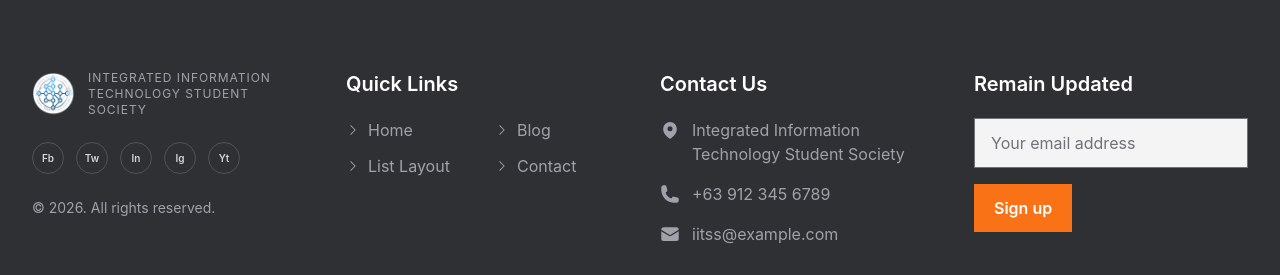
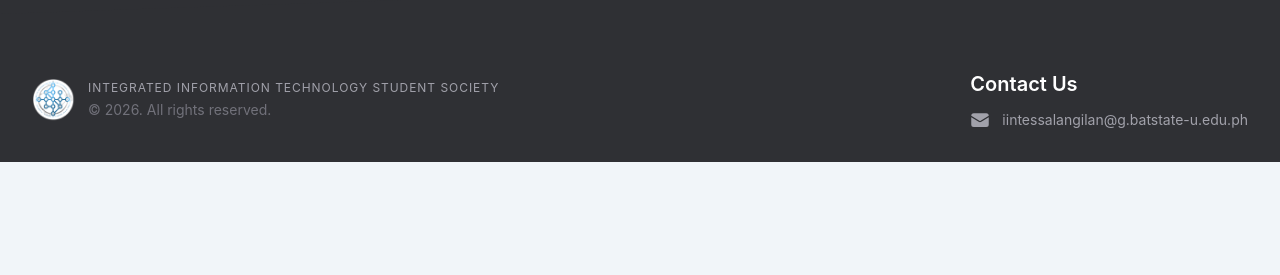
Before and after one commit to ChadBojelador/organization-filmshowcase, a React (Vite) app in the folder client/: page /dashboard in a window 1280 px wide. Shown: the part 2516-2791 px from the top of the page. After the commit the page ends 2678 px from the top, so only its background shows below. Built offline with nearby package versions, Linux system fonts and the light colour scheme; no server answers.

Commit message:
feat: implement AppLayout component with header, footer, and branding structure

```diff
--- a/client/src/components/AppLayout.jsx
+++ b/client/src/components/AppLayout.jsx
@@ -1,19 +1,5 @@
 // frontend/src/components/AppLayout.jsx
-import {
-  ChevronRightIcon,
-  EnvelopeIcon,
-  MapPinIcon,
-  PhoneIcon,
-} from "@heroicons/react/24/solid";
-
-const quickLinks = [
-  "Home",
-  "Blog",
-  "List Layout",
-  "Contact",
-];
-
-const socialItems = ["Fb", "Tw", "In", "Ig", "Yt"];
+import { EnvelopeIcon } from "@heroicons/react/24/solid";
 
 function AppLayout({ children }) {
   return (
@@ -43,81 +29,28 @@ function AppLayout({ children }) {
         <div className="pointer-events-none absolute -top-14 left-0 h-20 w-full -skew-y-2 origin-top-left bg-[#2f3034]" />
 
         <div className="relative mx-auto w-full max-w-7xl px-4 pb-8 pt-16 sm:px-6 lg:px-8 lg:pt-20">
-          <div className="grid grid-cols-1 gap-10 md:grid-cols-2 lg:grid-cols-4">
-            <div className="space-y-6">
-              <div className="flex items-center gap-3">
-                <img src="/logo.png" alt="Integrated Information Technology Student Society" className="h-11 w-auto object-contain" />
+          <div className="flex flex-col items-start justify-between gap-10 sm:flex-row sm:items-center">
+            {/* Branding */}
+            <div className="flex items-center gap-3">
+              <img src="/logo.png" alt="Integrated Information Technology Student Society" className="h-11 w-auto object-contain" />
+              <div className="space-y-1">
                 <p className="text-xs uppercase tracking-[0.08em] text-zinc-400">
                   Integrated Information Technology Student Society
                 </p>
-              </div>
-
-              <div className="flex items-center gap-3">
-                {socialItems.map((item) => (
-                  <button
-                    key={item}
-                    type="button"
-                    className="inline-flex h-8 w-8 items-center justify-center rounded-full border border-zinc-600 text-[10px] font-semibold text-zinc-300 transition hover:border-zinc-400 hover:text-white"
-                    aria-label={item}
-                  >
-                    {item}
-                  </button>
-                ))}
-              </div>
-
-              <p className="text-sm text-zinc-400">© {new Date().getFullYear()}. All rights reserved.</p>
-            </div>
-
-            <div>
-              <h3 className="text-xl font-semibold text-white">Quick Links</h3>
-              <div className="mt-5 grid grid-cols-2 gap-x-6 gap-y-3 text-base">
-                {quickLinks.map((link) => (
-                  <a key={link} href="#" className="inline-flex items-center gap-2 text-zinc-400 transition hover:text-white">
-                    <ChevronRightIcon className="h-3.5 w-3.5" />
-                    {link}
-                  </a>
-                ))}
+                <p className="text-sm text-zinc-500">© {new Date().getFullYear()}. All rights reserved.</p>
               </div>
             </div>
 
+            {/* Contact Us — email only */}
             <div>
               <h3 className="text-xl font-semibold text-white">Contact Us</h3>
-              <div className="mt-5 space-y-4 text-base text-zinc-400">
-                <p className="flex items-start gap-3">
-                  <MapPinIcon className="mt-0.5 h-5 w-5 flex-shrink-0" />
-                  <span>Integrated Information Technology Student Society</span>
-                </p>
-                <p className="flex items-center gap-3">
-                  <PhoneIcon className="h-5 w-5 flex-shrink-0" />
-                  <span>+63 912 345 6789</span>
-                </p>
-                <p className="flex items-center gap-3">
-                  <EnvelopeIcon className="h-5 w-5 flex-shrink-0" />
-                  <span>iitss@example.com</span>
-                </p>
-              </div>
-            </div>
-
-            <div>
-              <h3 className="text-xl font-semibold text-white">Remain Updated</h3>
-              <form
-                className="mt-5 space-y-4"
-                onSubmit={(event) => {
-                  event.preventDefault();
-                }}
+              <a
+                href="mailto:iintessalangilan@g.batstate-u.edu.ph"
+                className="mt-3 flex items-center gap-3 text-sm text-zinc-400 transition hover:text-white"
               >
-                <input
-                  type="email"
-                  placeholder="Your email address"
-                  className="w-full rounded-none border border-zinc-500 bg-zinc-100 px-4 py-3 text-zinc-900 placeholder:text-zinc-500 outline-none transition focus:border-orange-400"
-                />
-                <button
-                  type="submit"
-                  className="bg-orange-500 px-5 py-3 text-base font-semibold text-white transition hover:bg-orange-400"
-                >
-                  Sign up
-                </button>
-              </form>
+                <EnvelopeIcon className="h-5 w-5 flex-shrink-0" />
+                <span>iintessalangilan@g.batstate-u.edu.ph</span>
+              </a>
             </div>
           </div>
         </div>
```
